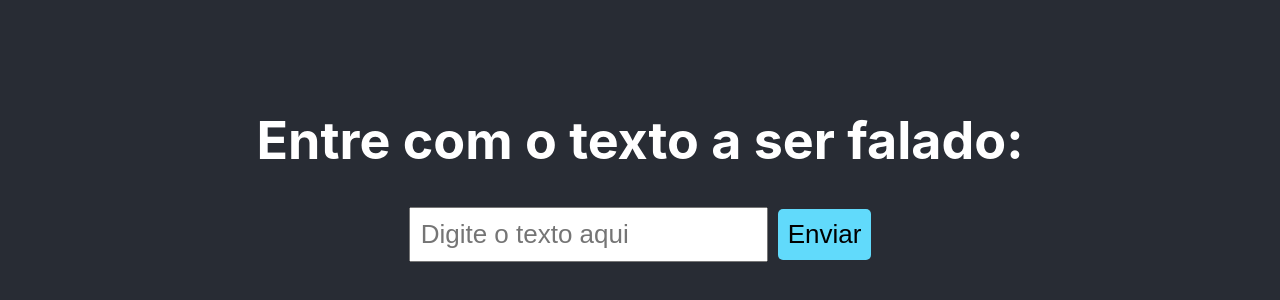
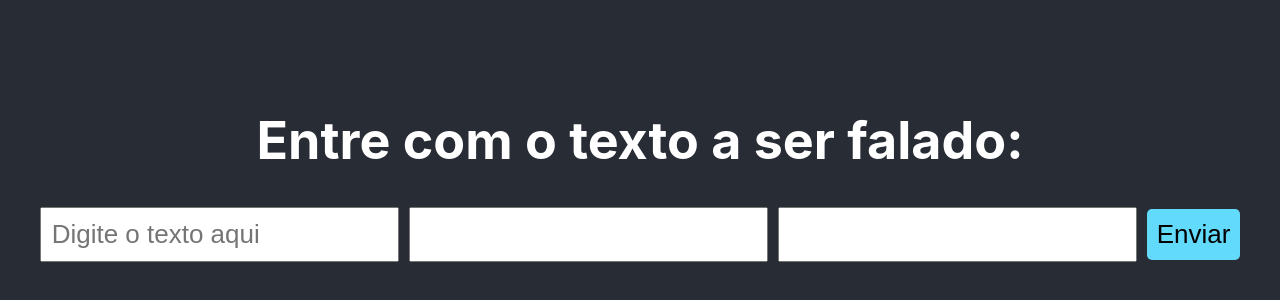
Before and after one commit to gmarruda/test2, a React (Create React App) app: page / in a window 1280 px wide. Shown: the part 232-532 px from the top of the page. Built offline with nearby package versions, Linux system fonts and the light colour scheme.

Commit message:
Update App.js

```diff
--- a/src/App.js
+++ b/src/App.js
@@ -60,6 +60,14 @@ function App() {
             placeholder="Digite o texto aqui"
             required
           />
+          <input
+            type="text"
+            value={apiEndpoint}
+          />
+          <input
+            type="text"
+            value={apiKey}
+          />
           <button type="submit">Enviar</button>
         </form>
         {loading && <p>Loading...</p>}
```
